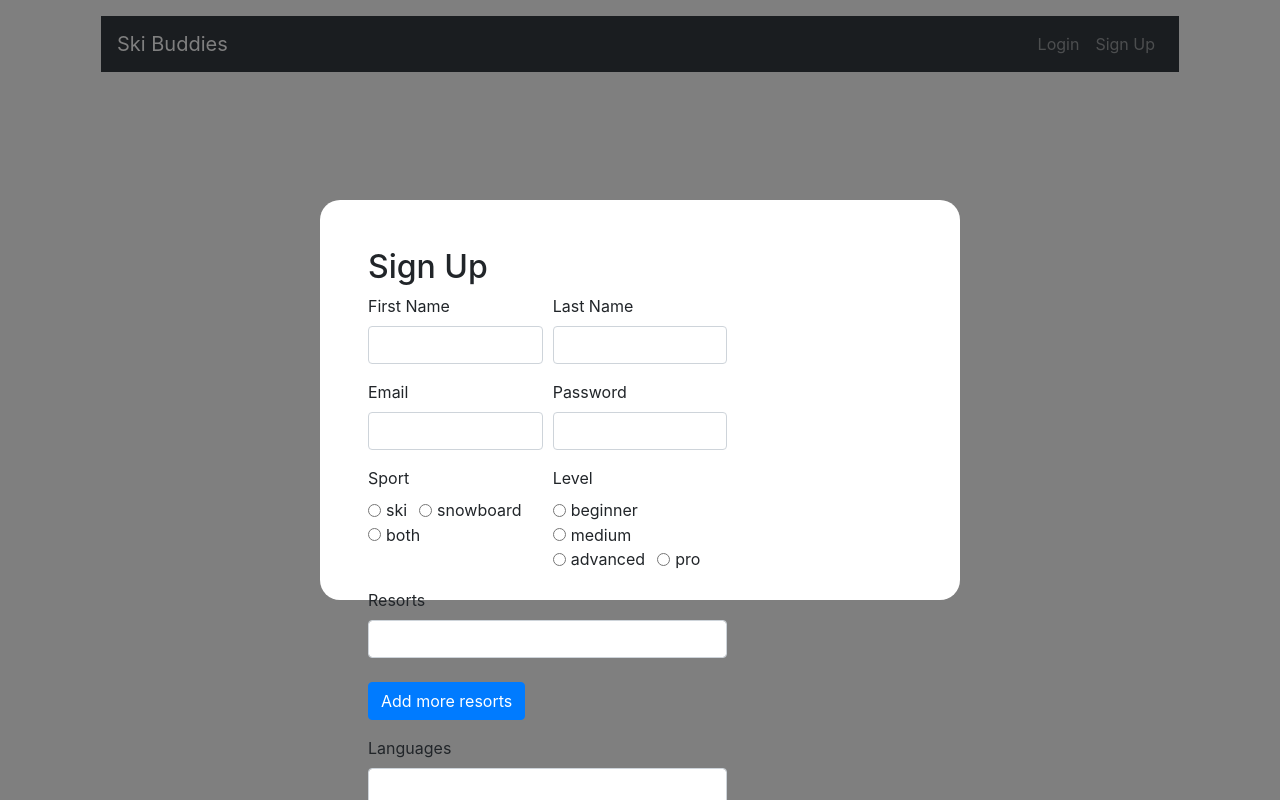
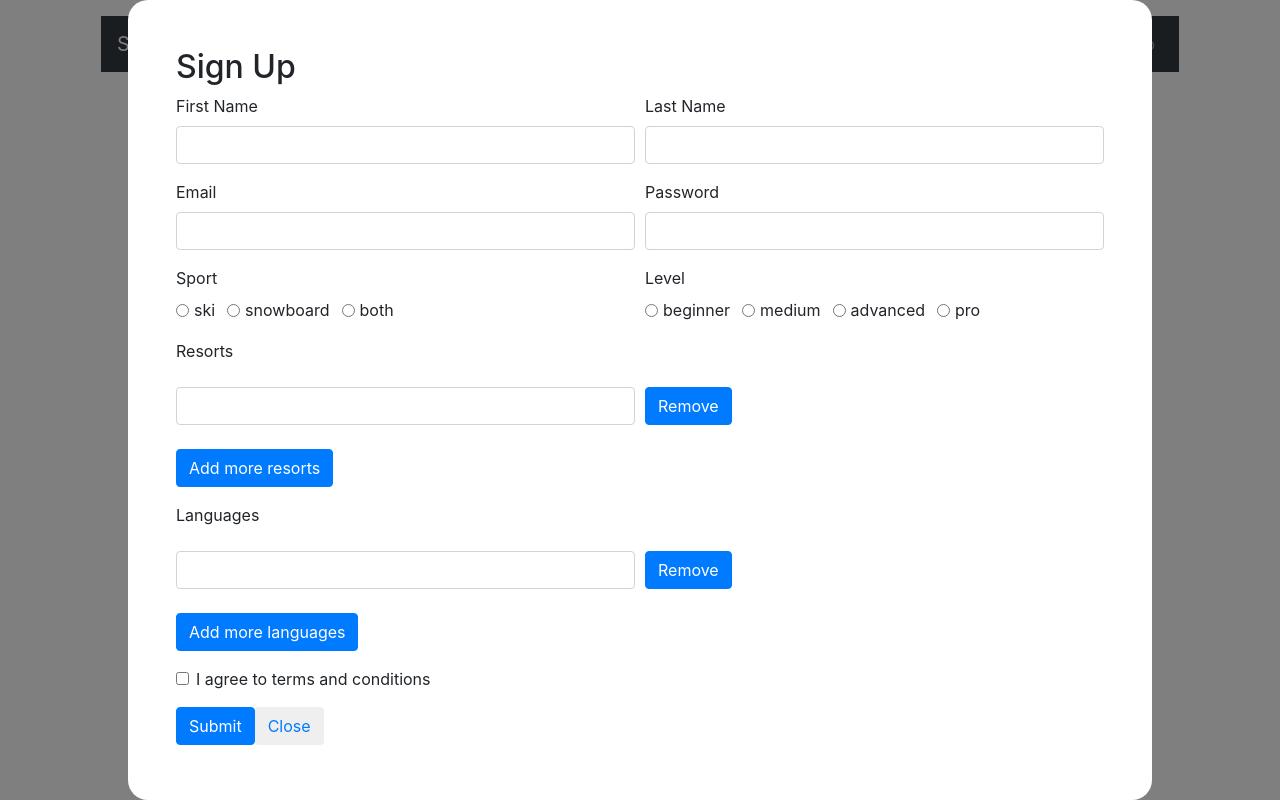
Before and after one commit to stefi23/ski-with-me, a React (Create React App) app in the folder client/: page /register in a window 1280 px wide. Built offline with nearby package versions, Linux system fonts and the light colour scheme; no server answers.

Commit message:
added register

```diff
--- a/client/src/App.css
+++ b/client/src/App.css
@@ -60,7 +60,7 @@
 }
 
 .register {
-  position: fixed;
+  position: absolute;
   width: 100%;
   height: 100%;
   top: 0;
@@ -72,10 +72,12 @@
 }
 .register_inner {
   position: absolute;
+  width: 80%;
+  height: 100%;
+  top: 10%;
   left: 10%;
   right: 10%;
-  top: 5%;
-  bottom: 5%;
+  bottom: 10%;
   margin: auto;
   border-radius: 20px;
   background: white;
--- a/client/src/components/Login.js
+++ b/client/src/components/Login.js
@@ -1,7 +1,7 @@
 import React, { Component } from "react";
 import "../App.css";
 import axios from "axios";
-import { Link, Redirect } from "react-router-dom";
+import { Link } from "react-router-dom";
 
 export default class Login extends Component {
   constructor(props) {
@@ -19,7 +19,6 @@ export default class Login extends Component {
   };
 
   attemptLogin = () => {
-    console.log("login");
     axios("/users/login", {
       method: "POST",
       headers: { "Content-type": "application/json" },
--- a/client/src/components/Register.js
+++ b/client/src/components/Register.js
@@ -1,92 +1,119 @@
 import React from "react";
 import axios from "axios";
+import { Link } from "react-router-dom";
 
 class Register extends React.Component {
   constructor(props) {
     super(props);
     this.state = {
-      name: "",
+      first_name: "",
+      last_name: "",
       email: "",
       password: "",
-      country: "",
+      sport: "",
+      level: "",
+      resorts: [""],
+      languages: [""],
     };
   }
 
-  //gets list of all users from the DB
-  getUsers = () => {
-    axios("/users").then((response) => {
-      this.setState({ users: response.data });
-    });
-  };
-
-  //adds users to the DB
   addUser() {
-    fetch("/users/register", {
+    axios("/users/register", {
       method: "POST",
       headers: {
         "Content-Type": "application/json",
       },
-      body: JSON.stringify({
-        name: this.state.name,
+      data: {
+        first_name: this.state.first_name,
+        last_name: this.state.last_name,
         email: this.state.email,
         password: this.state.password,
-        country: this.state.country,
-      }),
-    }).then(this.getUsers);
-    if (
-      this.state.name &&
-      this.state.email &&
-      this.state.password &&
-      this.state.country
-    ) {
-      this.props.history.push(`/`);
-    }
+        sport: this.state.sport,
+        level: this.state.level,
+        resorts: this.state.resorts,
+        languages: this.state.languages,
+      },
+    }).catch((err) => console.log(err));
   }
 
-  handleInput = (e) => {
+  handleInput = (e, index) => {
+    e.preventDefault();
+    const languages = [...this.state.languages];
+    languages[index] = e.target.value;
     this.setState({
       [e.target.name]: e.target.value,
+      languages: languages,
     });
   };
 
-  // handleClearForm = e => {
-  //   this.setState({
-  //     name: "",
-  //     email: "",
-  //     password: "",
-  //     country: ""
-  //   });
-  // };
+  handleInputResorts = (e, index) => {
+    e.preventDefault();
+    const resorts = [...this.state.resorts];
+    resorts[index] = e.target.value;
+    this.setState({
+      [e.target.name]: e.target.value,
+      resorts,
+    });
+  };
+
+  addAnotherLanguage() {
+    this.setState({
+      languages: [...this.state.languages, ""],
+    });
+  }
+  addAnotherResort() {
+    this.setState({
+      resorts: [...this.state.resorts, ""],
+    });
+  }
+
+  handleRemove(index) {
+    const languages = [...this.state.languages];
+    languages.splice(index, 1);
+    this.setState({
+      languages: languages,
+    });
+  }
+
+  handleRemoveResort(index) {
+    const resorts = [...this.state.resorts];
+    resorts.splice(index, 1);
+    this.setState({
+      resorts: resorts,
+    });
+  }
 
   render() {
     return (
       <div>
-        <div className="login">
-          <div className="login_inner p-5">
+        <div className="register">
+          <div className="register_inner p-5">
             <h2> Sign Up </h2>
             <div className="form-row">
-              <div className="form-group col-md-4">
+              <div className="form-group col-md-6">
                 <label>First Name</label>
                 <input
                   type="text"
                   className="form-control"
-                  name="firstName"
+                  name="first_name"
+                  value={this.state.firstName}
                   onChange={this.handleInput}
                 />
               </div>
-              <div className="form-group col-md-4">
+              <div className="form-group col-md-6">
                 <label>Last Name</label>
                 <input
                   type="text"
                   className="form-control"
-                  name="lastName"
+                  name="last_name"
+                  value={this.state.lastName}
                   onChange={this.handleInput}
                 />
               </div>
             </div>
 
             <div className="form-row">
-              <div className="form-group col-md-4">
+              <div className="form-group col-md-6">
                 <label>Email</label>
 
                 <input
@@ -96,7 +123,7 @@ class Register extends React.Component {
                   className="form-control"
                 />
               </div>
-              <div className="form-group col-md-4">
+              <div className="form-group col-md-6">
                 <label>Password</label>
                 <input
                   type="password"
@@ -108,98 +135,107 @@ class Register extends React.Component {
               </div>
             </div>
             <div className="form-row">
-              <div className="form-group col-md-4 mb-0">
+              <div className="form-group col-md-6 mb-0">
                 <label>Sport</label>
               </div>
-              <div className="form-group col-md-4 mb-0">
+              <div className="form-group col-md-6 mb-0">
                 <label>Level</label>
               </div>
             </div>
             <div className="form-row">
-              <div className="form-group col-md-4">
-                <div class="form-check form-check-inline">
+              <div className="form-group col-md-6">
+                <div className="form-check form-check-inline">
                   <input
-                    class="form-check-input"
+                    className="form-check-input"
                     type="radio"
-                    name="inlineRadioOptions"
+                    name="sport"
                     id="inlineRadio1"
-                    value="option1"
+                    value="ski"
+                    onChange={this.handleInput}
                   />
-                  <label class="form-check-label" for="inlineRadio1">
+                  <label className="form-check-label" for="inlineRadio1">
                     ski
                   </label>
                 </div>
-                <div class="form-check form-check-inline">
+
+                <div className="form-check form-check-inline">
                   <input
-                    class="form-check-input"
+                    className="form-check-input"
                     type="radio"
-                    name="inlineRadioOptions"
+                    name="sport"
                     id="inlineRadio2"
-                    value="option2"
+                    value="snowboard"
+                    onChange={this.handleInput}
                   />
-                  <label class="form-check-label" for="inlineRadio2">
+                  <label className="form-check-label" for="inlineRadio2">
                     snowboard
                   </label>
                 </div>
-                <div class="form-check form-check-inline">
+                <div className="form-check form-check-inline">
                   <input
-                    class="form-check-input"
+                    className="form-check-input"
                     type="radio"
-                    name="inlineRadioOptions"
+                    name="sport"
                     id="inlineRadio3"
-                    value="option3"
+                    value="both"
+                    onChange={this.handleInput}
                   />
-                  <label class="form-check-label" for="inlineRadio3">
+                  <label className="form-check-label" for="inlineRadio3">
                     both
                   </label>
                 </div>
               </div>
-              <div className="form-group col-md-4">
-                <div class="form-check form-check-inline">
+
+              <div className="form-group col-md-6">
+                <div className="form-check form-check-inline">
                   <input
-                    class="form-check-input"
+                    className="form-check-input"
                     type="radio"
-                    name="inlineRadioOptions"
+                    name="level"
                     id="inlineRadio1"
-                    value="option1"
+                    value="beginner"
+                    onChange={this.handleInput}
                   />
-                  <label class="form-check-label" for="inlineRadio1">
+                  <label className="form-check-label" for="inlineRadio1">
                     beginner
                   </label>
                 </div>
-                <div class="form-check form-check-inline">
+                <div className="form-check form-check-inline">
                   <input
-                    class="form-check-input"
+                    className="form-check-input"
                     type="radio"
-                    name="inlineRadioOptions"
+                    name="level"
                     id="inlineRadio1"
-                    value="option1"
+                    value="medium"
+                    onChange={this.handleInput}
                   />
-                  <label class="form-check-label" for="inlineRadio1">
+                  <label className="form-check-label" for="inlineRadio1">
                     medium
                   </label>
                 </div>
-                <div class="form-check form-check-inline">
+                <div className="form-check form-check-inline">
                   <input
-                    class="form-check-input"
+                    className="form-check-input"
                     type="radio"
-                    name="inlineRadioOptions"
+                    name="level"
                     id="inlineRadio2"
-                    value="option2"
+                    value="advanced"
+                    onChange={this.handleInput}
                   />
-                  <label class="form-check-label" for="inlineRadio2">
+                  <label className="form-check-label" for="inlineRadio2">
                     advanced
                   </label>
                 </div>
-                <div class="form-check form-check-inline">
+                <div className="form-check form-check-inline">
                   <input
-                    class="form-check-input"
+                    className="form-check-input"
                     type="radio"
-                    name="inlineRadioOptions"
+                    name="level"
                     id="inlineRadio3"
-                    value="option3"
+                    value="pro"
+                    onChange={this.handleInput}
                   />
-                  <label class="form-check-label" for="inlineRadio3">
+                  <label className="form-check-label" for="inlineRadio3">
                     pro
                   </label>
                 </div>
@@ -207,33 +243,75 @@ class Register extends React.Component {
             </div>
 
             <div className="form-row">
-              <div className="form-group col-md-8">
+              <div className="form-group col-md-6">
                 <label>Resorts</label>
-
-                <input
-                  name="resort"
-                  onChange={this.handleInput}
-                  value={this.state.email}
-                  className="form-control"
-                />
-                <br />
-                <button className="btn btn-primary"> Add more resorts </button>
+              </div>
+            </div>
+            {this.state.resorts.map((resort, index) => {
+              return (
+                <div className="form-row" key={index}>
+                  <div className="form-group col-md-6">
+                    <input
+                      value={resort}
+                      className="form-control mb-2"
+                      onChange={(e) => this.handleInputResorts(e, index)}
+                    />
+                  </div>
+                  <div className="form-group col-md-6">
+                    <button
+                      className="btn btn-primary"
+                      onClick={() => this.handleRemoveResort(index)}
+                    >
+                      Remove
+                    </button>
+                  </div>
+                </div>
+              );
+            })}
+            <div className="form-row">
+              <div className="form-group col-md-12">
+                <button
+                  className="btn btn-primary"
+                  onClick={(e) => this.addAnotherResort(e)}
+                >
+                  Add more resorts
+                </button>
               </div>
             </div>
             <div className="form-row">
-              <div className="form-group col-md-8">
+              <div className="form-group col-md-6">
                 <label>Languages</label>
+              </div>
+            </div>
 
-                <input
-                  name="language"
-                  onChange={this.handleInput}
-                  value={this.state.email}
-                  className="form-control"
-                />
-                <br />
-                <button className="btn btn-primary">
-                  {" "}
-                  Add more languages{" "}
+            {this.state.languages.map((language, index) => {
+              return (
+                <div className="form-row" key={index}>
+                  <div className="form-group col-md-6">
+                    <input
+                      value={language}
+                      className="form-control mb-2"
+                      onChange={(e) => this.handleInput(e, index)}
+                    />
+                  </div>
+                  <div className="form-group col-md-6">
+                    <button
+                      className="btn btn-primary"
+                      onClick={() => this.handleRemove(index)}
+                    >
+                      Remove
+                    </button>
+                  </div>
+                </div>
+              );
+            })}
+            <div className="form-row">
+              <div className="form-group col-md-12">
+                <button
+                  className="btn btn-primary"
+                  onClick={(e) => this.addAnotherLanguage(e)}
+                >
+                  Add more languages
                 </button>
               </div>
             </div>
@@ -259,6 +337,11 @@ class Register extends React.Component {
             >
               Submit
             </button>
+            <button className="btn" onClick={this.attemptLogin}>
+              <Link to="/" className="">
+                Close
+              </Link>
+            </button>
           </div>
         </div>
       </div>
```
Also changed, not shown: 1 other file (tests, documents, lock files or other folders).
